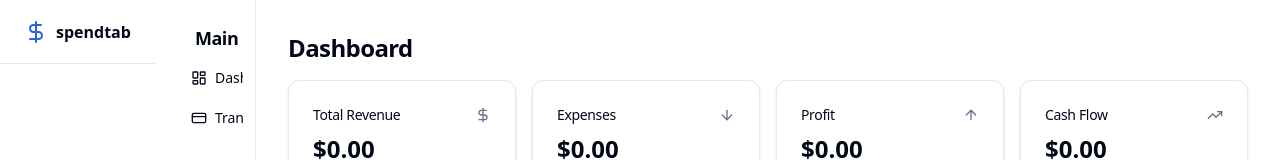
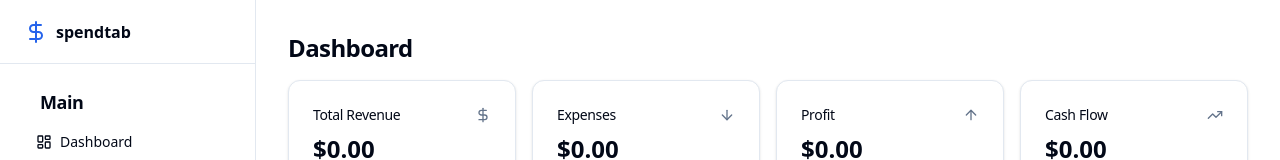
Before and after one commit to obhox/spendtab, a Next.js app: page /dashboard in a window 1280 px wide. Shown: the top 160 px of the page. Built offline with nearby package versions, Linux system fonts and the light colour scheme; no server answers; the database is empty.

Commit message:
Add Vercel Analytics and Speed Insights integration

```diff
--- a/app/(dashboard)/layout.tsx
+++ b/app/(dashboard)/layout.tsx
@@ -107,14 +107,14 @@ export default function DashboardLayout({
           </SheetContent>
         </Sheet>
       </div>
-      <aside className="hidden lg:fixed lg:left-0 lg:top-0 lg:z-40 lg:flex lg:h-screen lg:w-64 border-r bg-background/95 backdrop-blur supports-[backdrop-filter]:bg-background/60">
-        <div className="flex h-16 items-center border-b px-6">
+      <aside className="hidden lg:block lg:fixed lg:inset-y-0 lg:left-0 lg:z-50 lg:w-64 lg:overflow-y-auto border-r bg-background/95 backdrop-blur supports-[backdrop-filter]:bg-background/60">
+        <div className="sticky top-0 flex h-16 items-center border-b px-6 bg-background/95 backdrop-blur supports-[backdrop-filter]:bg-background/60">
           <Link href="/dashboard" className="flex items-center gap-2 font-semibold">
             <DollarSign className="h-6 w-6 text-primary" />
             <span>spendtab</span>
           </Link>
         </div>
-        <ScrollArea className="h-[calc(100vh-4rem)] px-3">
+        <ScrollArea className="flex-1 px-3">
           <div className="space-y-4 py-4">
             <div className="px-3 py-2">
               <h2 className="mb-2 px-4 text-lg font-semibold tracking-tight">Main</h2>
--- a/app/layout.tsx
+++ b/app/layout.tsx
@@ -1,39 +1,24 @@
 import type React from "react"
 import { Analytics } from "@vercel/analytics/react"
 import { SpeedInsights } from "@vercel/speed-insights/next"
-import { GeistSans } from "geist/font"
-import { GeistMono } from "geist/font"
-import { Suspense } from "react"
-import { PostHogProvider } from "./providers/posthog-provider"
-import { ThemeProvider } from "./providers/theme-provider"
-import { LoadingBarWrapper } from "@/components/ui/loading-bar-wrapper"
+import { GeistSans } from "geist/font/sans"
+import { GeistMono } from "geist/font/mono"
+import { PostHogProvider } from "@/app/providers/posthog-provider"
+import { ThemeProvider } from "@/app/providers/theme-provider"
 import { DataProvider } from "@/lib/context/DataProvider"
-import { Toaster } from "@/components/ui/sonner" // Updated import path
-import { cn } from "@/lib/utils"
+import { Toaster } from "sonner"
 import "./globals.css"
 
-const fontSans = GeistSans
-const fontMono = GeistMono
-
-export const metadata = {
-  title: "spendtab - Business Financial Management",
-  description: "Comprehensive financial tracking and modeling for businesses",
-}
-
-export default function RootLayout({
-  children,
-}: {
-  children: React.ReactNode
-}) {
+export default function RootLayout({ children }: { children: React.ReactNode }) {
   return (
     <html lang="en" suppressHydrationWarning>
-      <body className={cn("min-h-screen bg-background font-sans antialiased", fontSans.variable, fontMono.variable)}>
-        <LoadingBarWrapper />
+      <head />
+      <body className={`${GeistSans.variable} ${GeistMono.variable} font-sans antialiased`}>
         <ThemeProvider attribute="class" defaultTheme="system" enableSystem>
           <PostHogProvider>
             <DataProvider>
               {children}
-              <Toaster />
+              <Toaster richColors closeButton />
             </DataProvider>
           </PostHogProvider>
         </ThemeProvider>
--- a/components/dashboard/budget-overview.tsx
+++ b/components/dashboard/budget-overview.tsx
@@ -50,10 +50,9 @@ export function BudgetOverview() {
       </div>
     )
   }
-
   return (
     <div className="space-y-4">
-      {budgets.map((budget) => {
+      {budgets.slice(0, 5).map((budget) => {
         const percentUsed = Math.round((budget.spent !== null && budget.spent !== undefined ? budget.spent : 0) / budget.amount * 100);
 
         return (
--- a/components/dashboard/recent-transactions.tsx
+++ b/components/dashboard/recent-transactions.tsx
@@ -23,10 +23,10 @@ export function RecentTransactions() {
   // Use real data from the context
   useEffect(() => {
     if (transactions.length > 0) {
-      // Get the most recent 5 transactions
+      // Get the most recent 7 transactions
       const recent = [...transactions]
         .sort((a, b) => new Date(b.date).getTime() - new Date(a.date).getTime())
-        .slice(0, 5);
+        .slice(0, 7);
 
       setRecentTransactions(recent);
     }
```
